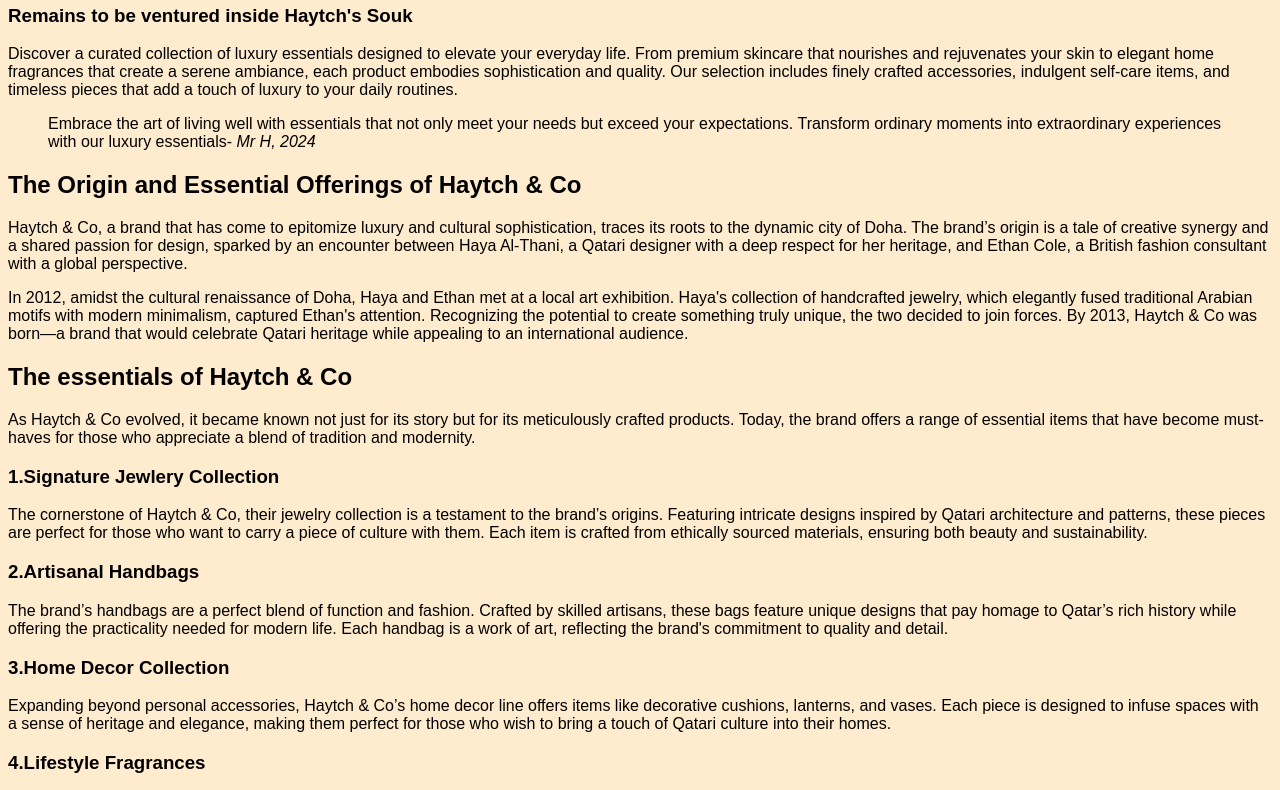
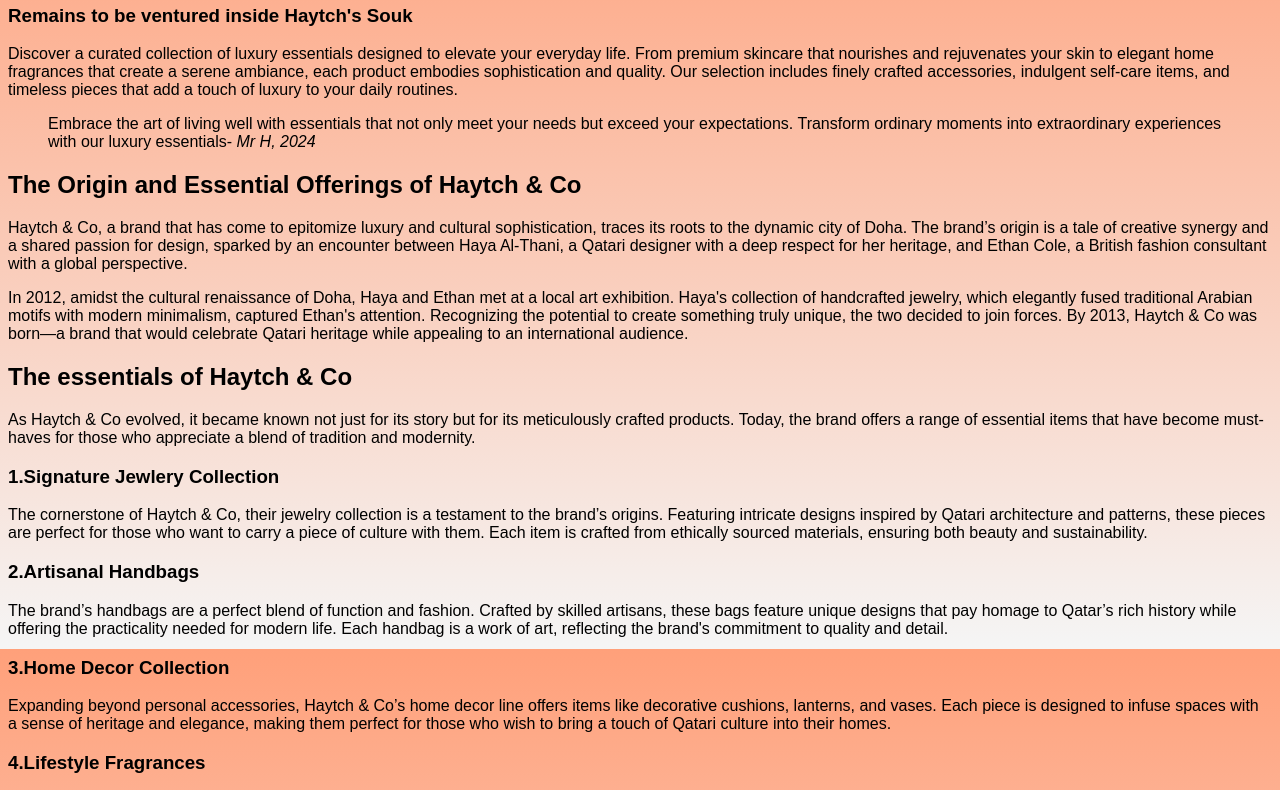
Before and after one commit to Haytch1/Haytch1.github.io, a plain HTML site: page index.html in a window 1280 px wide. Shown: the part 151-941 px from the top of the page. Drawn offline with Linux system fonts and the light colour scheme.

Commit message:
Changes gradient

```diff
--- a/style.css
+++ b/style.css
@@ -1,6 +1,9 @@
 body {
     background-color: blanchedalmond;
     font-family: Arial, Helvetica, sans-serif;
+    background-image: linear-gradient(lightsalmon, whitesmoke);
+    background-attachment: fixed;
+    background-size: cover;
 }
 
 #logo {
@@ -25,8 +28,6 @@ justify-content: space-around
  border: 1px solid whitesmoke;
  border-radius: 10%;
  }
-
-
 
 
 #nav-ul {
```
Also changed, not shown: index.html (line endings or trailing spaces).
